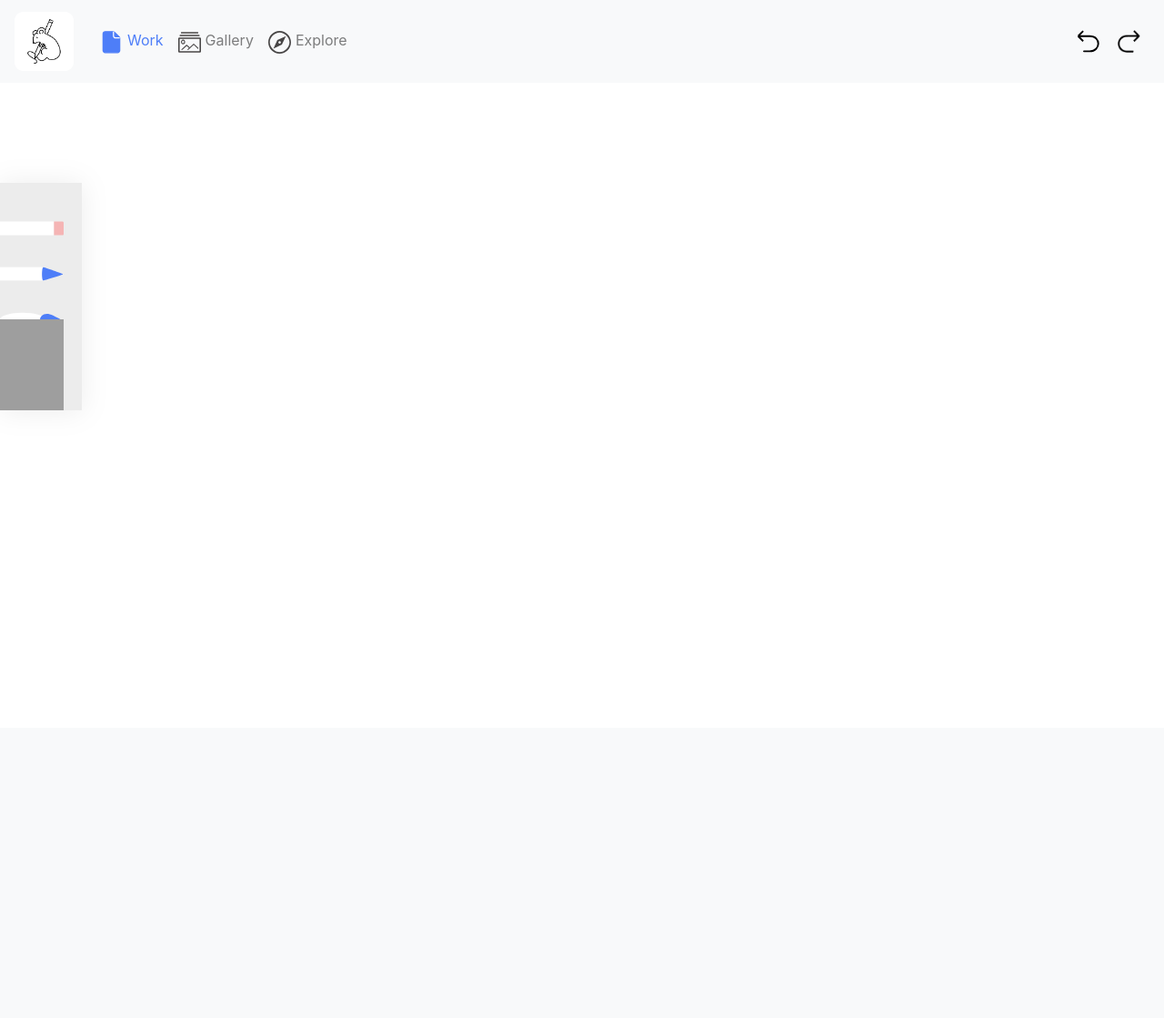
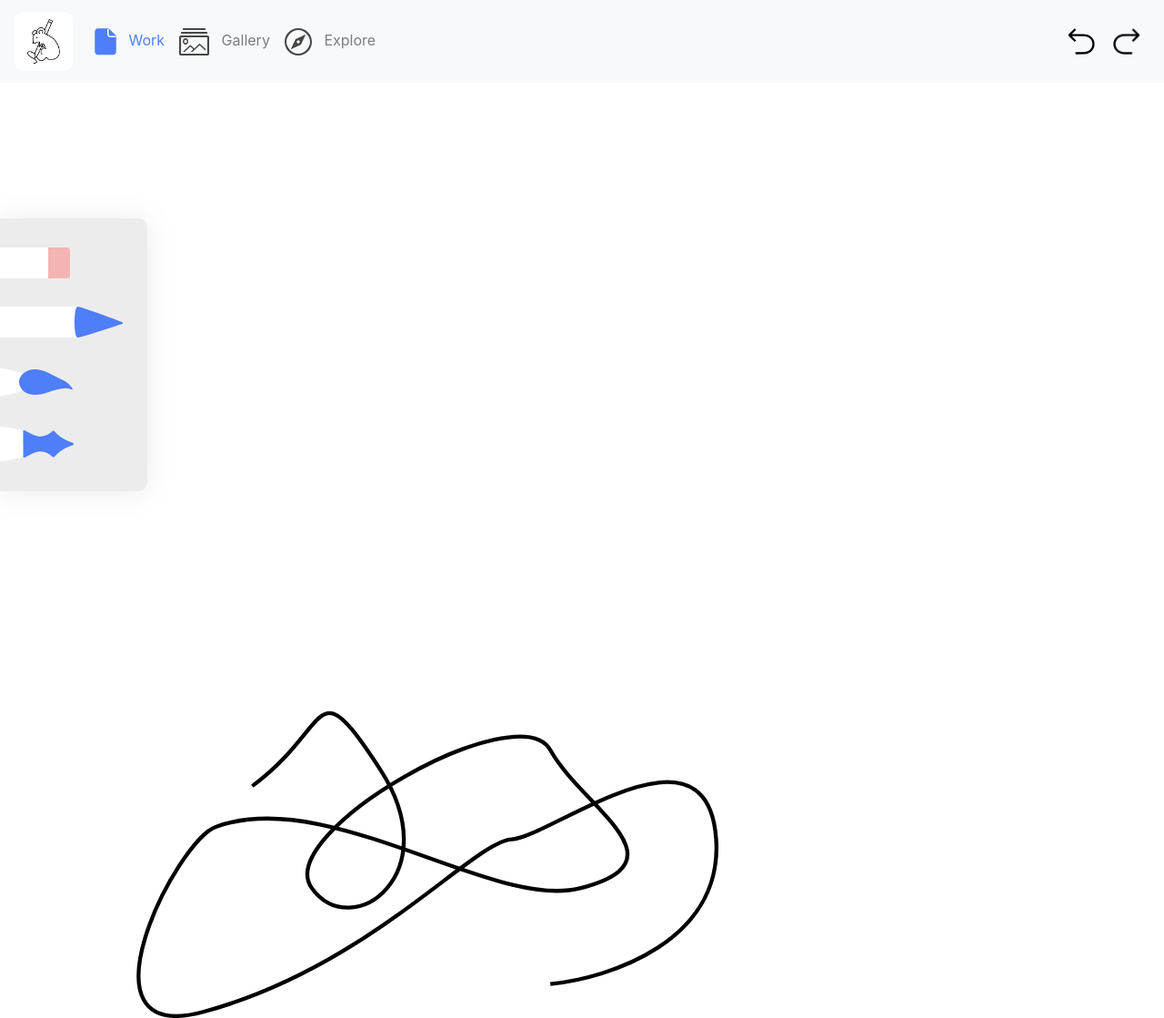
Before and after one commit to cs160-summer-2021/p3-starter-code-vuksavanna, a Django app: page /coloring/work in a window 1280 px wide; the page is wider, and only the part inside the window is pictured. Shown: that part at 91% size. Before the commit the page ends 451 px from the top of that part, so only its background shows below. Run offline with Django 3.2, Linux system fonts and the light colour scheme; some libraries are stand-ins or nearby versions; grey boxes are pictures that could not be loaded.

Commit message:
updated work file

```diff
--- a/coloring/templates/coloring/work.html
+++ b/coloring/templates/coloring/work.html
@@ -6,12 +6,184 @@
 	<title>Coloring</title>
 
 	<link rel="stylesheet" type="text/css" href="{% static '/coloring/vendors/bootstrap/css/bootstrap.css' %}" />
+  <!-- <link rel="stylesheet" type="text/css" href="{% static '/coloring/style.css' %}" /> -->
 
-</head>
+  <!--    <script type="text/javascript" src="{% static '/coloring/vendors/paper/paper.js' %}" ></script> -->
+
+  <script type="text/javascript" src="{% static 'coloring/vendors/jquery/jquery-3.3.1.min.js' %}"></script>
+  <script type="text/javascript" src="{% static 'coloring/vendors/paper/paper-full.min.js' %}"></script>
+
+  <!-- Define inlined PaperScript associate it with myCanvas -->
+  <script type="text/javascript" canvas="canvas">
+    window.onload = function() {
+			var canvas = document.getElementById('myCanvas');
+
+			// coloring page
+			// var mandala = {
+			// 	item: null,
+			// 	lastClicked: null,
+			// 	filePath: '/static/coloring/images/mandala-freepik.svg'
+      //   // filePath: '/static/coloring/images/scribble-1.svg'
+			// };
+
+			// color palette
+			var cp = {
+				history: ["#000000"], // black selected by default
+				options: [],
+				$container: $('#color-palette')
+			}
+
+      var tool = 1;
+      function chooseTool(toolId) {
+        var selectTool = document.getElementById(toolId);
+        var toolbarTools = document.getElementById('toolbar').children[0]
+
+        if (selectTool.classList.contains('active')) {
+          // open pop up
+        }
+
+        // else {
+        //   for (var i = 0; i < toolbarTools.length; i++) {
+        //     var currElement = toolbarTools.children[i].children[i];
+        //     if (currElement.classList.contains('active')){
+        //       currElement.classList.toggle('active');
+        //     }
+        //   }
+        //   selectTool.classList.toggle('active');
+        // }
+
+        else {
+          if (document.getElementById('eraser').classList.contains('active')){
+            document.getElementById('eraser').classList.toggle('active');
+          } else if (document.getElementById('pencil').classList.contains('active')){
+            document.getElementById('pencil').classList.toggle('active');
+          } else if (document.getElementById('brush').classList.contains('active')){
+            document.getElementById('brush').classList.toggle('active');
+          } else {
+            document.getElementById('pen').classList.toggle('active');
+          }
+          selectTool.classList.toggle('active');
+          tool = 0;
+        }
+
+        // if (toolId === 'eraser') {
+        //   tool = 0;
+        // } else if (toolId === 'pencil') {
+        //   tool = 1;
+        // } else if (toolId === 'brush') {
+        //   tool = 2;
+        // } else {
+        //   tool = 3
+        // }
+      }
+
+      function drawingInteraction() {
+				var tool = new paper.Tool();
+        tool.minDistance = 2;
+        var path;
+
+        tool.onMouseDown = function(event) {
+          path = new paper.Path();
+          if (tool === 0) {
+            path.strokeColor = "white";
+          }
+          else if (tool === 2) {
+            path.strokeColor = cp.history[cp.history.length - 1];
+          } else if (tool === 3) {
+            path.strokeColor = cp.history[cp.history.length - 1];
+          } else {
+            path.strokeColor = cp.history[cp.history.length - 1];
+          }
+          path.strokeWidth = 50;
+
+        }
+
+        tool.onMouseDrag = function(event) {
+          path.add(event.point);
+          // path.smooth();
+				}
+			}
+
+			// create a color palette with the given colors
+			function createColorPalette(colors){
+
+				// create a swatch for each color
+				for (var i = colors.length - 1; i >= 0; i--) {
+					var $swatch = $("<div>").css("background-color", colors[i])
+									   .addClass("swatch");
+					$swatch.click(function(){
+						// add color to the color palette history
+					  	cp.history.push($(this).css("background-color"));
+					});
+					cp.$container.append($swatch);
+				}
+			}
+
+			// loads a set of colors from a json to create a color palette
+			function getColorsCreatePalette(){
+				cp.$container.html(" ");
+				$.getJSON('/static/coloring/vendors/material/material-colors.json', function(colors){
+					var keys = Object.keys(colors);
+					for (var i = keys.length - 1; i >= 0; i--) {
+						cp.options.push(colors[keys[i]][500]);
+					}
+					createColorPalette(cp.options);
+				});
+			}
+
+			function init(custom){
+				paper.setup(canvas);
+				getColorsCreatePalette();
+
+        drawingInteraction();
+			}
+
+			init(true);
+		}
+  </script>
+
   <style>
-#arrows {
-  margin-left: 10px;
-  margin-right: 10px;
+    #color-palette {
+			width: 300px;
+			background-color: #ECECEC;
+			display: flex;
+			flex-wrap: wrap;
+			position: absolute;
+			top: 50%;
+      left: 10%;
+      padding: 10px;
+      border-radius: 10px;
+		}
+    .swatch {
+			width: 24px;
+			height: 24px;
+			/* -moz-border-radius: 12px;
+			-webkit-border-radius: 12px;
+			border-radius: 12px; */
+			margin: 3px;
+		}
+
+		#myCanvas {
+			padding-left: 0;
+		    padding-right: 0;
+		    margin-left: auto;
+		    margin-right: auto;
+		    display: block;
+		}
+    /* body {
+      background-image: url('static/coloring/images/scribble-1.svg');
+    } */
+    .arrows {
+      /* margin-left: 7px;
+      margin-right: 7px; */
+      margin: 10px;
+      /* fix on half screen */
+      width: 30px;
+    }
+
+    .tool {
+      position: relative;
+      left: -81px;
     }
 
     #current {
@@ -21,68 +193,121 @@
     .container{
         background-color: #ECECEC;
         filter: drop-shadow(0px 1px 15px #ECECEC);
-	margin-top: 110px;
-	padding: 0px;
-	width: 90px;
+        width: fit-content;
+        height: 300px;
+        display: flex;
+        flex-direction: column;
+        justify-content: space-evenly;
+        position: relative;
         position: absolute;
-  height: 250px;
+        top: 30%;
     }
 
-.row {
-  height: 50px;
+    canvas[resize] {
+            width: 100%;
+            height: 100%;
         }
 
-.col img{
-  margin-top: 0px;
+    /* .row {
+      height: 50px;
+    } */
 
+    #toolbar {
+      border-radius: 0px 10px 10px 0px;
     }
 
-a img{
-  margin-right: 5px;
+    #logo {
+      /* width: 20%;
+      height: 20%; */
+      width: 64px;
+      height: 65px;
     }
 
+    .hidden {
+      visibility: hidden;
+    }
+
+    .scribble {
+      /* top */
+    }
+
+    .tool.active {
+      left: -25px;
+    }
+
+    #drawing-space{
+      position: relative;
+      left: 150px;
+      top: 50px;
+    }
+
+    #drawing-space img {
+      width: 50%;
+      position:absolute;
+      z-index: 10;
+    }
   </style>
+
+
+</head>
 <body>
-
   <!-- Navbar -->
   <nav class="navbar navbar-expand-lg navbar-light bg-light">
+
     <a class="navbar-brand" href="#">
-          <img src="{% static '/coloring/images/logo.png' %}" width="65" height="65" alt="">
+      <img id="logo" src="{% static '/coloring/images/logo.png' %}" alt="">
     </a>
-        <button class="navbar-toggler" type="button" data-toggle="collapse" data-target="#navbarNav" aria-controls="navbarNav" aria-expanded="false" aria-label="Toggle navigation">
+    <!-- <button class="navbar-toggler" type="button" data-toggle="collapse" data-target="#navbarNav" aria-controls="navbarNav" aria-expanded="false" aria-label="Toggle navigation">
       <span class="navbar-toggler-icon"></span>
-        </button>
+    </button> -->
     <div class="collapse navbar-collapse" id="navbarNav">
       <ul class="navbar-nav">
         <li class="nav-item active">
-              <a id="current" class="nav-link"href="#"><img src="{% static '/coloring/images/group.svg' %}" width="25" height="25" alt="">Work<span class="sr-only">(current)</span></a>
+          <a id="current" class="nav-link"href="">
+            <!-- <img src="{% static '/coloring/images/group.svg' %}"  alt=""><p>Work</p> -->
+              <img src="{% static '/coloring/images/group.svg' %}"  alt="" > &nbsp Work
+          </a>
         </li>
         <li class="nav-item">
-              <a class="nav-link" href="#"><img src="{% static '/coloring/images/gallery icon.svg' %}" width="25" height="25" alt="">Gallery</a>
+          <a class="nav-link" href="">
+            <img src="{% static '/coloring/images/gallery icon.svg' %}"  alt=""> &nbsp Gallery
+          </a>
         </li>
         <li class="nav-item">
-              <a class="nav-link" href="#"><img src="{% static '/coloring/images/Vector.svg' %}" width="25" height="25" alt="">Explore</a>
+          <a class="nav-link" href="">
+            <img src="{% static '/coloring/images/Vector.svg' %}" alt=""> &nbsp Explore
+          </a>
         </li>
       </ul>
     </div>
-        <img id="arrows"src="{% static '/coloring/images/vector2.svg' %}" width="25" height="25" alt="">
-      <button class="navbar-toggler" type="button" data-toggle="collapse" data-target="#navbarNav" aria-controls="navbarNav" aria-expanded="false" aria-label="Toggle navigation">
-        <span class="navbar-toggler-icon"></span>
-      </button>
-      <img id="arrows" src="{% static '/coloring/images/vector3.png' %}" width="25" height="25" alt="">
-    <button  class="navbar-toggler" type="button" data-toggle="collapse" data-target="#navbarNav" aria-controls="navbarNav" aria-expanded="false" aria-label="Toggle navigation">
-      <span class="navbar-toggler-icon"></span>
-    </button>
+    <img class="arrows"src="{% static '/coloring/images/vector2.svg' %}" alt="">
+
+    <img class="arrows" src="{% static '/coloring/images/vector3.png' %}" alt="">
+
   </nav>
 
-<!-- Tools -->
-<div class="container">
-	<div class="row"><div class="col"><img id="tool" src="{% static '/coloring/images/eraser.svg' %}" width="70" height="100" alt=""></div></div>
-    <div class="row"><div class="col"><img id="tool" src="{% static '/coloring/images/pencil.svg' %}" width="70" height="100" alt=""></div></div>
-    <div class="row"><div class="col"><img id="tool" src="{% static '/coloring/images/brush.svg' %}" width="70" height="100" alt=""></div></div>
-		<div class="row"><div class="col"><img id="tool" src="{% static '/coloring/images/new pen.svg' %}" width="70" height="100" alt=""></div> </div>
+  <canvas id="myCanvas" resize></canvas>
+
+  <div id="drawing-space">
+      <img class="scribble" src="{% static '/coloring/images/scribble-1.svg' %}" >
   </div>
 
+  <!-- Tools -->
+  <div id="toolbar" class="container side-menu">
+    <div class="row">
+      <img id="eraser" class="tool" src="{% static '/coloring/images/eraser.svg' %}" onClick="chooseTool(this.id)">
+    </div>
+    <div class="row">
+      <img id="pencil" class="tool active" src="{% static '/coloring/images/pencil.svg' %}" onClick="chooseTool(this.id)">
+    </div>
+    <div class="row">
+      <img id="brush" class="tool" src="{% static '/coloring/images/brush.svg' %}" onClick="chooseTool(this.id)">
+    </div>
+    <div class="row">
+      <img id="pen" class="tool" src="{% static '/coloring/images/pen.svg' %}" onClick="chooseTool(this.id)">
+    </div>
 
+  </div>
+  <div id="color-palette" class="hidden"></div>
 </body>
 </html>
```
Lines whose indentation alone changed are shown as unchanged.
